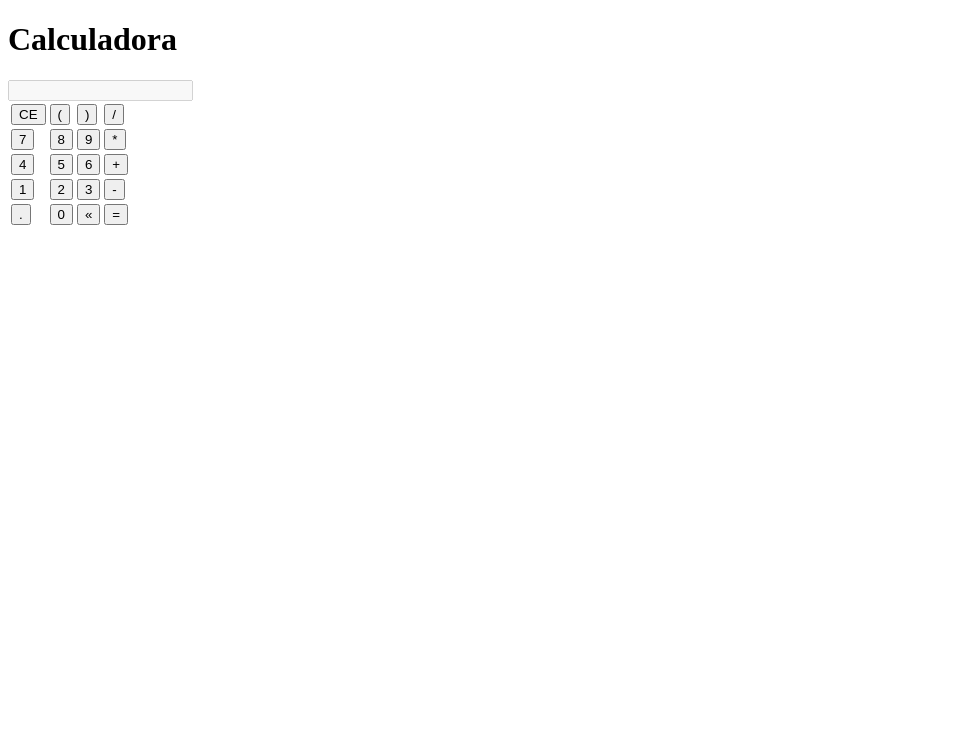
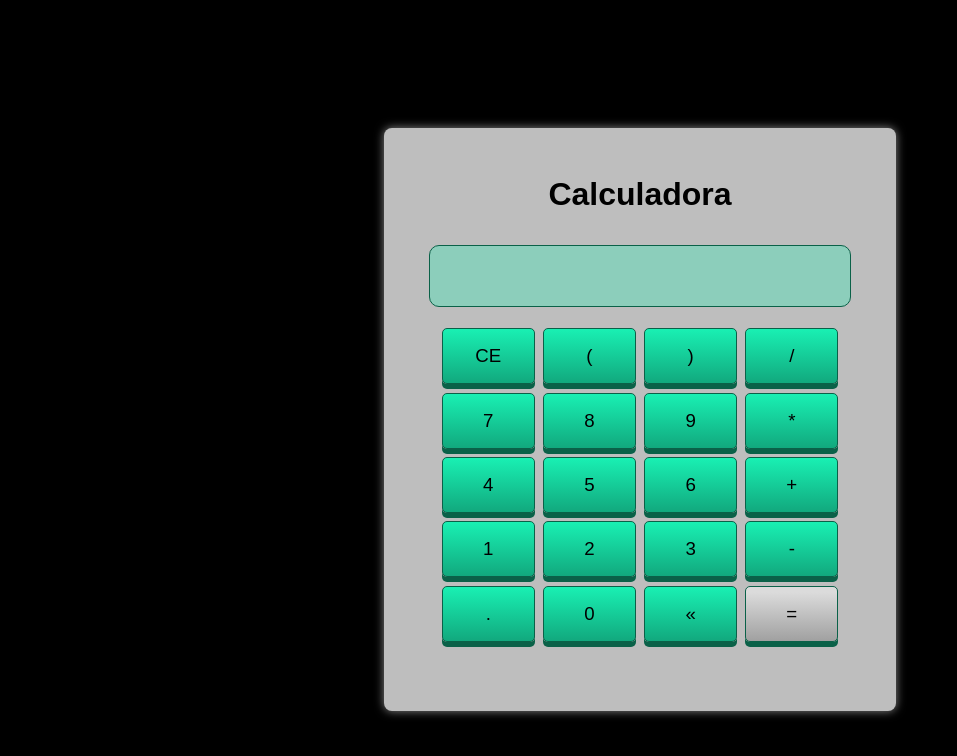
Before and after one commit to s0d4z3r0/calculadora, a plain HTML site: page index.html in a window 1280 px wide. Shown: the whole page, without its empty margins (0-957 px from the left). Drawn offline with Linux system fonts and the light colour scheme; the site is published under a folder, as on GitHub Pages, so addresses that start at the root find nothing; a web font is replaced by a local one.

Commit message:
alterando rota de CSS e JS

```diff
--- a/index.html
+++ b/index.html
@@ -4,8 +4,8 @@
     <meta charset="UTF-8" />
     <meta name="viewport" content="width=device-width, initial-scale=1.0" />
     <title>Calculadora</title>
-    <link rel="stylesheet" href="/css/style.css" />
-    <script src="/js/script.js" defer></script>
+    <link rel="stylesheet" href="css/style.css" />
+    <script src="js/script.js" defer></script>
   </head>
   <body>
     <div class="container">
```
